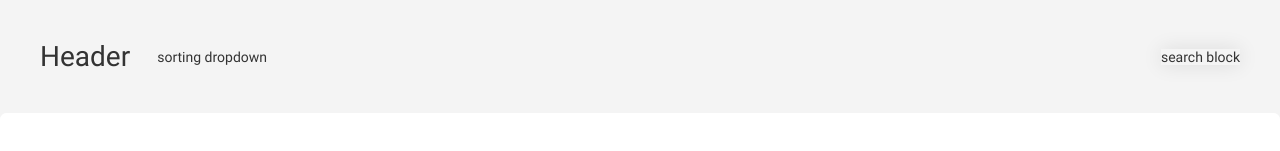
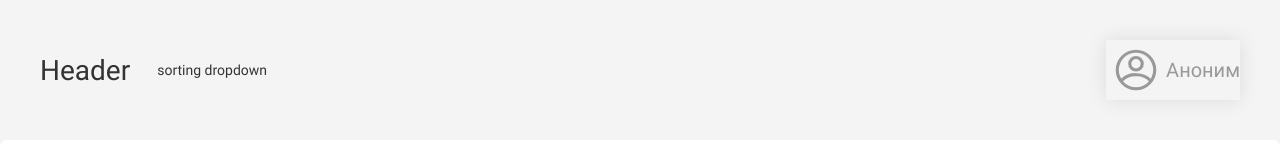
Before and after one commit to vixuxol/ReactProject1, a React app: page / in a window 1280 px wide. Shown: the top 151 px of the page. Built offline with nearby package versions, Linux system fonts and the light colour scheme.

Commit message:
Добавлен компонент UserBlock имя пользователя и аватар

```diff
--- a/src/shared/Header/SearchBlock/SearchBlock.tsx
+++ b/src/shared/Header/SearchBlock/SearchBlock.tsx
@@ -1,10 +1,11 @@
 import React from 'react';
 import styles from './searchblock.css'
+import { UserBlock } from './UserBlock';
 
 export function SearchBlock() {
     return (
         <div className = {styles.searchBlock}>
-            search block
+            <UserBlock />
         </div>
     )
 }
--- /dev/null
+++ b/src/shared/Header/SearchBlock/UserBlock/UserBlock.tsx
@@ -0,0 +1,26 @@
+import React from 'react';
+import styles from './userblock.css';
+import { EColor, Text } from '../../../Text';
+import { IconAnon } from '../../../icons';
+
+interface IUserBlockProps {
+  avatarSrc?: string;
+  username?: string;
+}
+
+export function UserBlock({ avatarSrc, username }: IUserBlockProps) {
+  return (
+    <a className = {styles.userBox}>
+      <div className = {styles.avatarBox}>
+        {avatarSrc
+          ? <img src = {avatarSrc} alt = "user avatar" className = {styles.avatarImage} />
+          : <IconAnon />
+        }
+      </div>
+
+      <div className = {styles.username}>
+        <Text size = {20} color = {username ? EColor.black : EColor.grey99}> {username || 'Аноним'} </Text>
+      </div>
+    </a>
+  );
+}
--- /dev/null
+++ b/src/shared/Header/SearchBlock/UserBlock/index.ts
@@ -0,0 +1 @@
+export * from './UserBlock';
--- /dev/null
+++ b/src/shared/Header/SearchBlock/UserBlock/userblock.css
@@ -0,0 +1,40 @@
+.userBox {
+    display: flex;
+    cursor: pointer;
+    align-items: center;
+
+}
+
+.userBox:hover span {
+    color: var(--orange);
+}
+
+.userBox:hover .avatarBox {
+    box-shadow: 0 0 0 1px var(--orange);
+}
+
+
+.avatarBox {
+    width: 60px;
+    height: 60px;
+    padding: 5px;
+    border-radius: 100%;
+    box-shadow: none;
+}
+
+.avatarImage {
+    width: 100%;
+    height: 100%;
+    object-fit: cover;
+    border-radius: 100%;
+}
+
+.username {
+    display: none;
+}
+
+@media all and (min-width: 1024px) {
+    .username {
+        display:flex;
+    }
+}
```
